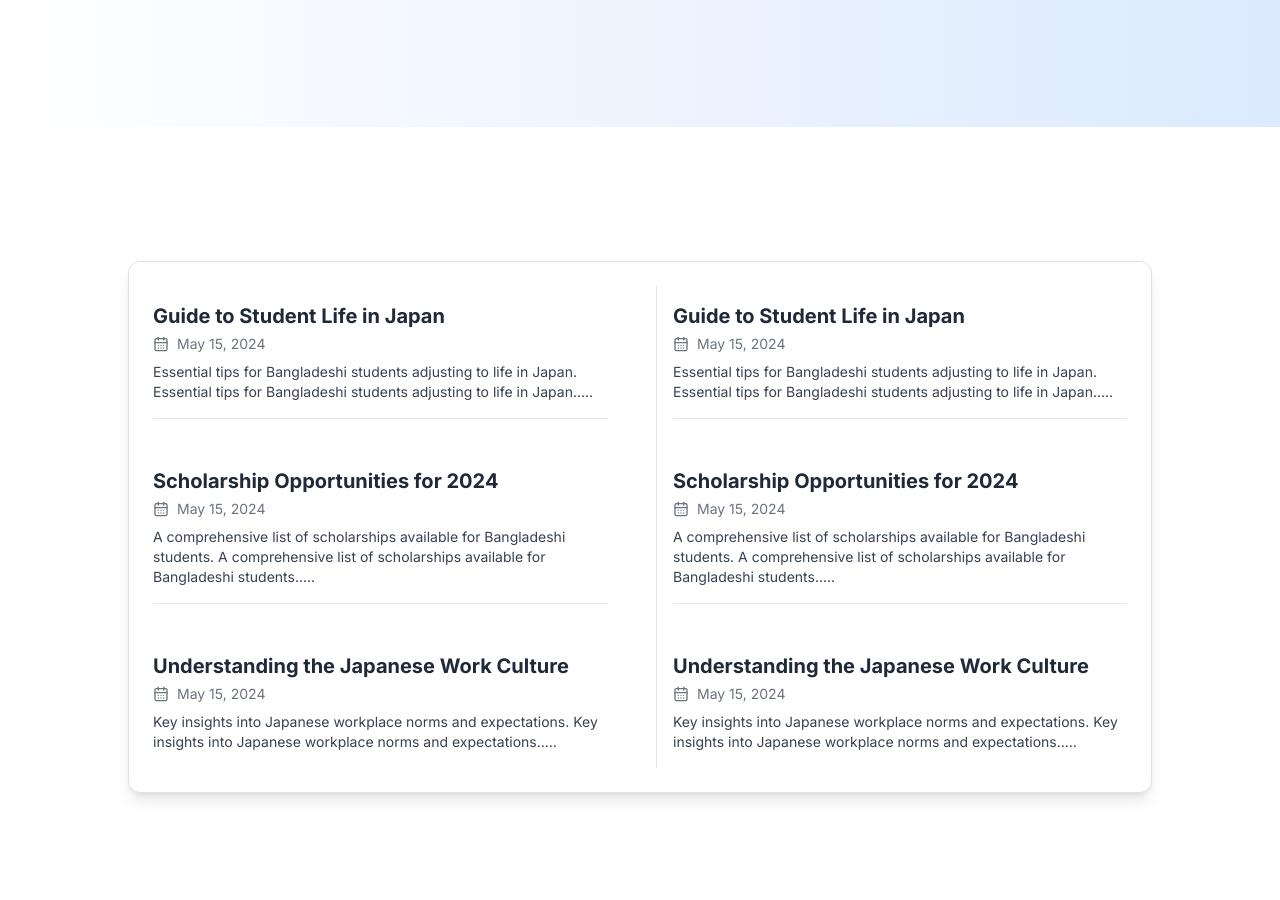
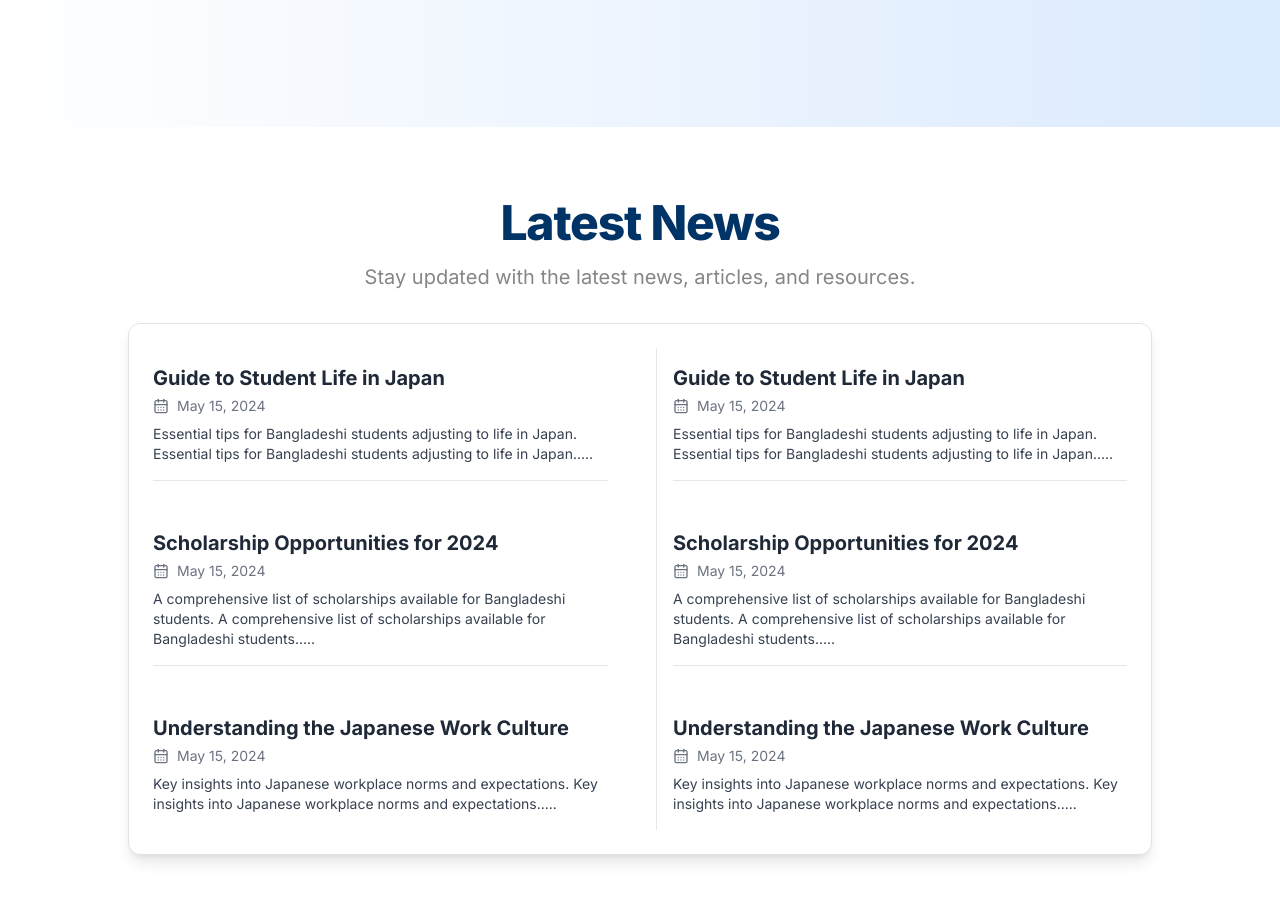
Before and after one commit to sakib-xrz/bssaj-frontend, a Next.js app: page / in a window 1280 px wide. Shown: the part 660-1560 px from the top of the page. Built offline with nearby package versions, Linux system fonts and the light colour scheme.

Commit message:
heading and paragraph text added

```diff
--- a/app/(public)/_components/articleList.tsx
+++ b/app/(public)/_components/articleList.tsx
@@ -52,7 +52,15 @@ const ArticleList: React.FC = () => {
   const articlesRight = articles.slice(articles.length / 2);
 
   return (
-    <div className="container mx-auto p-4 md:p-8 flex justify-center items-center min-h-screen">
+    <div className="container mx-auto p-4 md:p-8 flex flex-col justify-center items-center min-h-screen">
+      <div className="text-center mb-8">
+        <h1 className="text-4xl md:text-5xl font-extrabold text-primary mb-4 tracking-tight">
+          Latest News
+        </h1>
+        <p className="text-lg md:text-xl text-[#868686] max-w-2xl mx-auto">
+          Stay updated with the latest news, articles, and resources.
+        </p>
+      </div>
       <Card className="w-full md:max-w-3xl lg:max-w-5xl rounded-xl shadow-lg">
         <CardContent className="p-4 md:p-6">
           <div className="grid grid-cols-1 md:grid-cols-2 gap-x-6 md:gap-x-8 gap-y-0">
```
